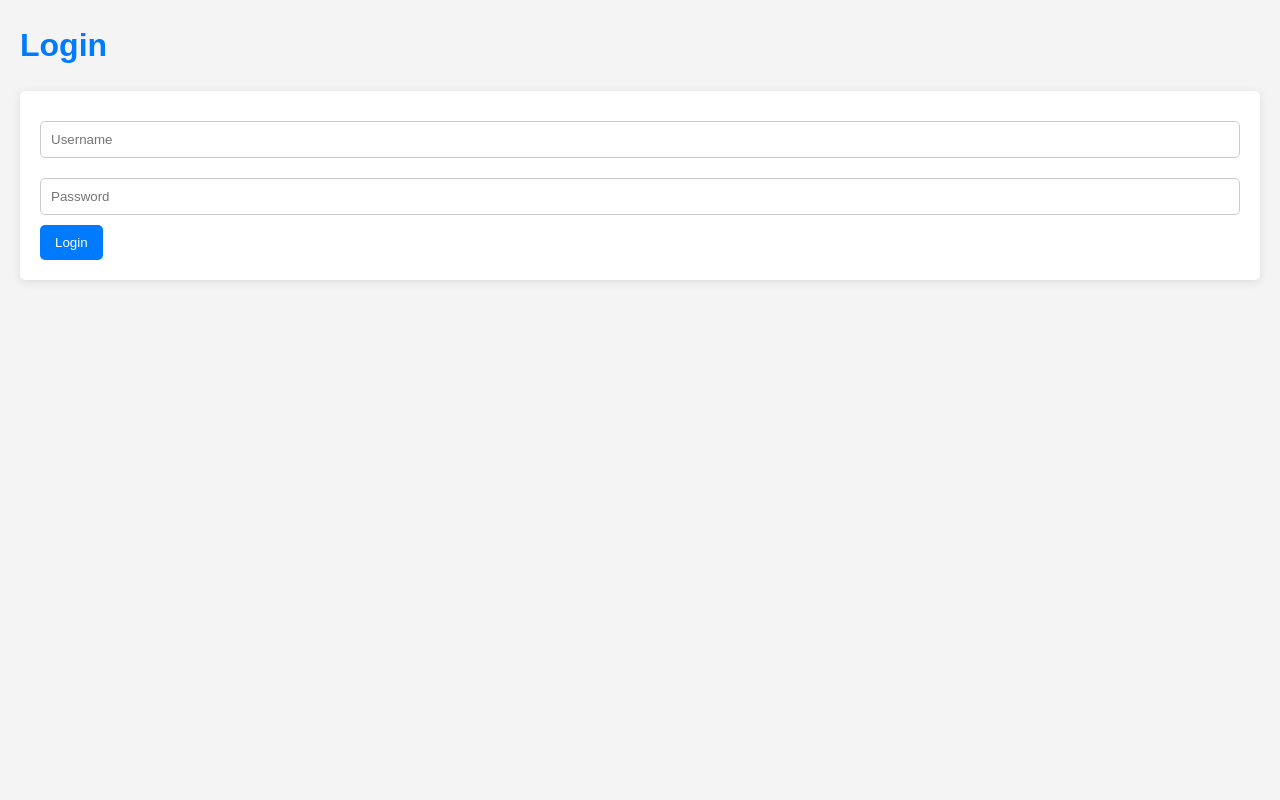
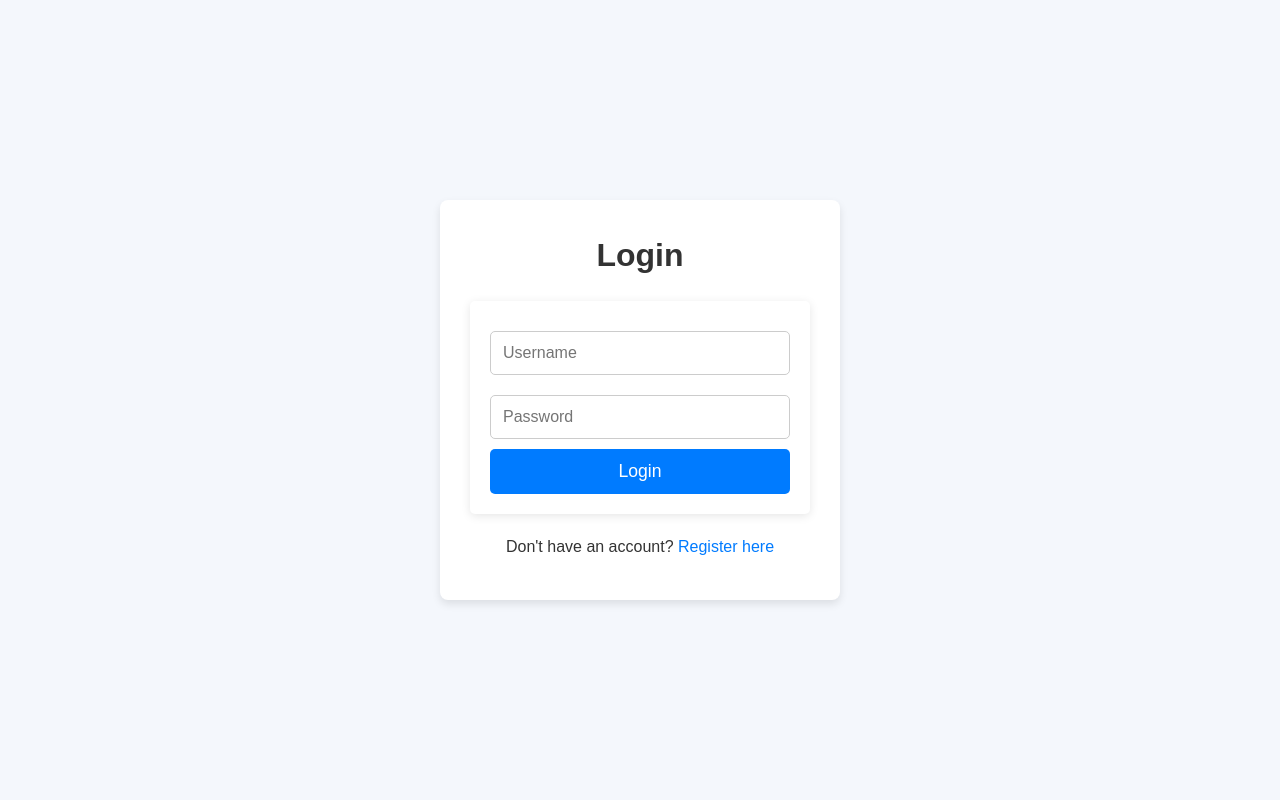
Before and after one commit to Kozsi/project-login, a Node server app: page /login in a window 1280 px wide. Run offline with Node 20, Linux system fonts and the light colour scheme.

Commit message:
Changes to login and reguster

```diff
--- a/views/login.ejs
+++ b/views/login.ejs
@@ -5,16 +5,101 @@
     <meta name="viewport" content="width=device-width, initial-scale=1.0">
     <title>Login</title>
     <link rel="stylesheet" type="text/css" href="/styles.css">
+    <style>
+        /* General Body Styling */
+        body {
+            font-family: Arial, sans-serif;
+            background-color: #f4f7fc;
+            display: flex;
+            justify-content: center;
+            align-items: center;
+            height: 100vh;
+            margin: 0;
+        }
+
+        /* Centered Form Styling */
+        .form-container {
+            background-color: #fff;
+            border-radius: 8px;
+            box-shadow: 0 4px 8px rgba(0, 0, 0, 0.1);
+            padding: 30px;
+            width: 100%;
+            max-width: 400px;
+            text-align: center;
+        }
+
+        .form-container h1 {
+            font-size: 2em;
+            color: #333;
+            margin-bottom: 20px;
+        }
+
+        .form-container input {
+            width: 100%;
+            padding: 12px;
+            margin: 10px 0;
+            border: 1px solid #ccc;
+            border-radius: 5px;
+            box-sizing: border-box;
+            font-size: 1em;
+        }
+
+        .form-container button {
+            background-color: #007bff;
+            color: white;
+            padding: 12px 20px;
+            border: none;
+            border-radius: 5px;
+            cursor: pointer;
+            font-size: 1.1em;
+            width: 100%;
+        }
+
+        .form-container button:hover {
+            background-color: #0056b3;
+        }
+
+        /* Message styling */
+        .message {
+            color: red;
+            font-size: 0.9em;
+            margin-top: 10px;
+        }
+
+        /* Link styling */
+        .link {
+            margin-top: 20px;
+            font-size: 1em;
+        }
+
+        .link a {
+            text-decoration: none;
+            color: #007bff;
+        }
+
+        .link a:hover {
+            text-decoration: underline;
+        }
+    </style>
 </head>
 <body>
+
+    <div class="form-container">
         <h1>Login</h1>
         <form action="/login" method="POST">
             <input type="text" name="username" placeholder="Username" required>
             <input type="password" name="password" placeholder="Password" required>
             <button type="submit">Login</button>
         </form>
+
         <% if (message) { %>
             <p class="message"><%= message %></p>
         <% } %>
+
+        <div class="link">
+            <p>Don't have an account? <a href="/register">Register here</a></p>
+        </div>
+    </div>
+
 </body>
 </html>
```
Also changed, not shown: views/register.ejs (+85 -0 lines). Lines whose indentation alone changed are shown as unchanged.
